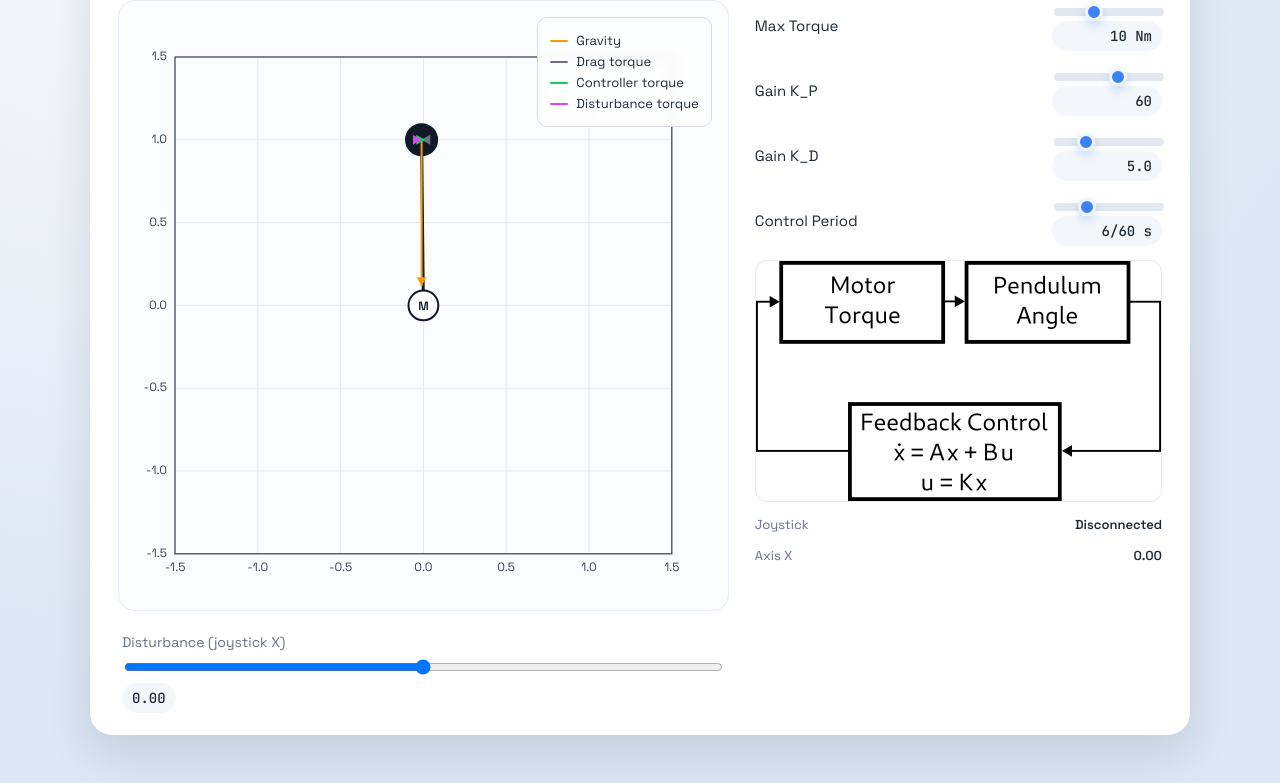
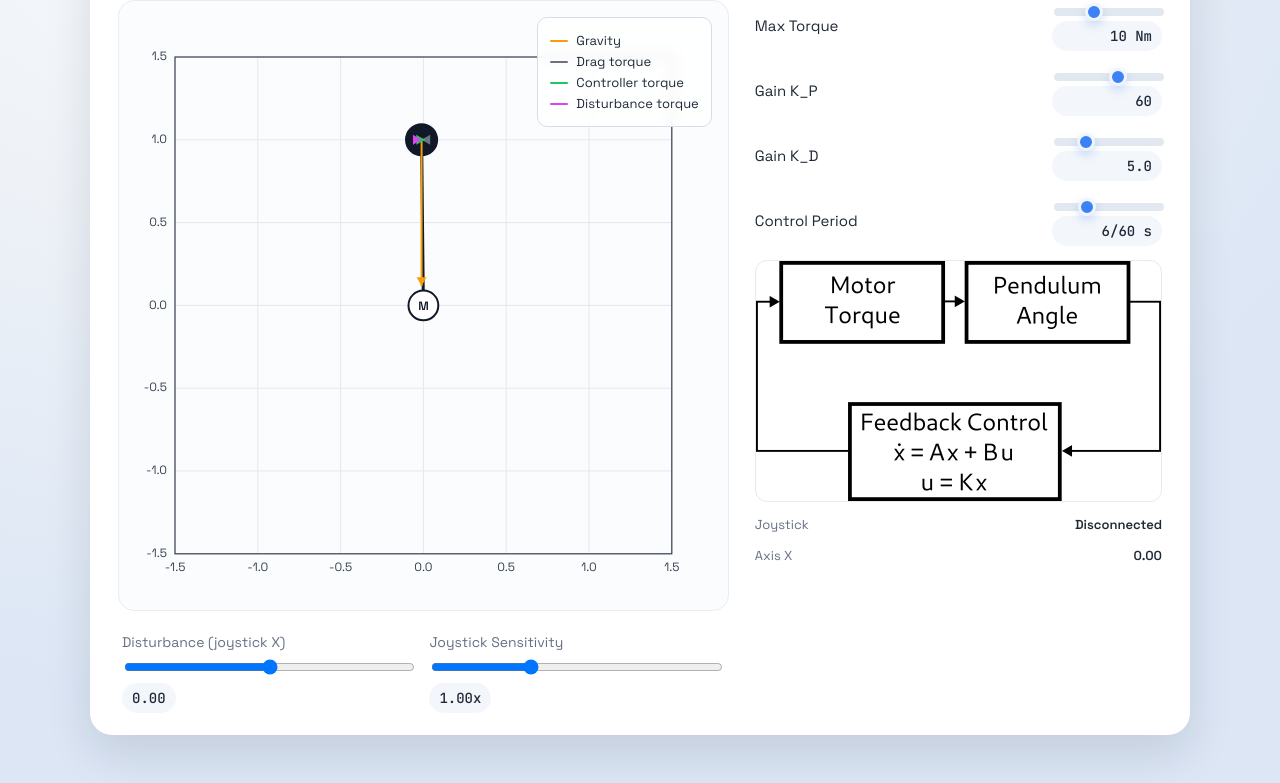
Before and after one commit to shengjiex98/pendulum-control, a website built with Vite: page index.html in a window 1280 px wide. Shown: the part 106-889 px from the top of the page. Built offline with nearby package versions, Linux system fonts and the light colour scheme.

Commit message:
Add joystick sensitivity

```diff
--- a/index.html
+++ b/index.html
@@ -169,18 +169,30 @@
 
       .disturbance {
         display: grid;
-        grid-template-columns: 1fr;
-        gap: 6px;
+        grid-template-columns: minmax(0, 1fr) minmax(0, 1fr);
+        gap: 12px;
         padding: 8px 4px 0;
       }
 
-      .disturbance label {
+      .disturbance-control {
+        display: grid;
+        grid-template-columns: 1fr;
+        gap: 6px;
+      }
+
+      .disturbance-control label {
         font-size: 14px;
         color: var(--muted);
       }
 
       .disturbance .value-pill {
         width: fit-content;
+      }
+
+      @media (max-width: 640px) {
+        .disturbance {
+          grid-template-columns: 1fr;
+        }
       }
 
       .status {
@@ -221,9 +233,16 @@
             </div>
           </div>
           <div class="disturbance">
-            <label for="disturbance">Disturbance (joystick X)</label>
-            <input id="disturbance" type="range" min="-1" max="1" step="0.01" value="0" />
-            <div class="value-pill" id="disturbance-value">0.00</div>
+            <div class="disturbance-control">
+              <label for="disturbance">Disturbance (joystick X)</label>
+              <input id="disturbance" type="range" min="-1" max="1" step="0.01" value="0" />
+              <div class="value-pill" id="disturbance-value">0.00</div>
+            </div>
+            <div class="disturbance-control">
+              <label for="joystick-sensitivity">Joystick Sensitivity</label>
+              <input id="joystick-sensitivity" type="range" min="0.5" max="2" step="0.01" value="1" />
+              <div class="value-pill" id="joystick-sensitivity-value">1.00x</div>
+            </div>
           </div>
         </section>
         <section class="controls">
--- a/src/render.ts
+++ b/src/render.ts
@@ -6,6 +6,7 @@ const $ = (id: string) => document.getElementById(id)!;
 
 const params = { ...DEFAULTS };
 const state = createState();
+let joystickSensitivity = 1;
 
 // Slider bindings: [inputId, valueId, paramKey, formatter]
 const sliders: [string, string, keyof typeof params, (v: number) => string][] = [
@@ -27,6 +28,15 @@ for (const [inputId, valueId, key, fmt] of sliders) {
   input.addEventListener("input", update);
   update();
 }
+
+const joystickSensitivityInput = $("joystick-sensitivity") as HTMLInputElement;
+const joystickSensitivityValue = $("joystick-sensitivity-value");
+const updateJoystickSensitivity = () => {
+  joystickSensitivity = Number(joystickSensitivityInput.value);
+  joystickSensitivityValue.textContent = `${joystickSensitivity.toFixed(2)}x`;
+};
+joystickSensitivityInput.addEventListener("input", updateJoystickSensitivity);
+updateJoystickSensitivity();
 
 // Canvas resize
 let viewWidth = 0, viewHeight = 0;
@@ -132,7 +142,7 @@ function pollGamepad() {
   const axis = pad.axes[0] ?? 0;
   joystickValue.textContent = axis.toFixed(2);
   if (Math.abs(axis) > 0.05) {
-    params.disturbance = clamp(axis, -1, 1);
+    params.disturbance = clamp(axis * joystickSensitivity, -1, 1);
     ($("disturbance") as HTMLInputElement).value = params.disturbance.toFixed(2);
     $("disturbance-value").textContent = params.disturbance.toFixed(2);
   }
```
